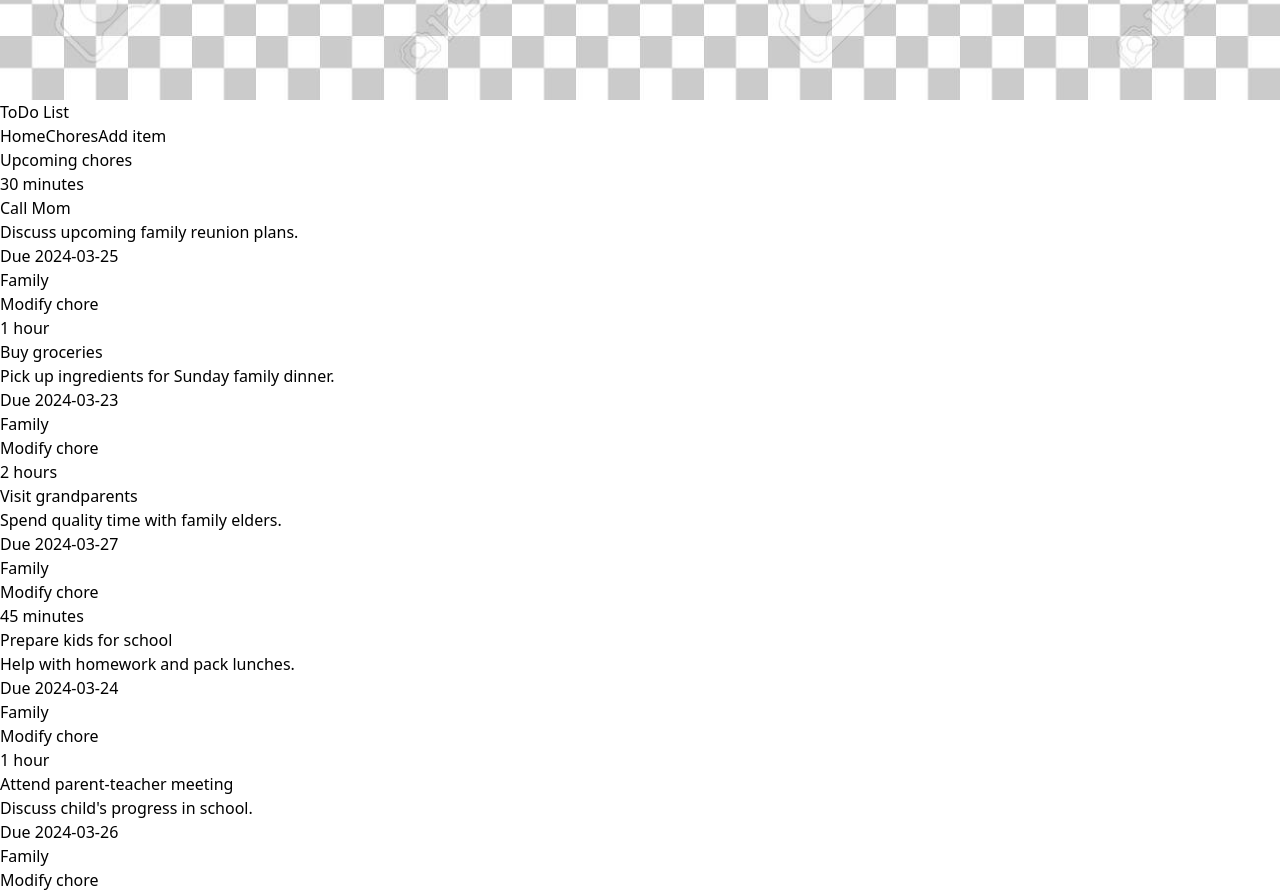
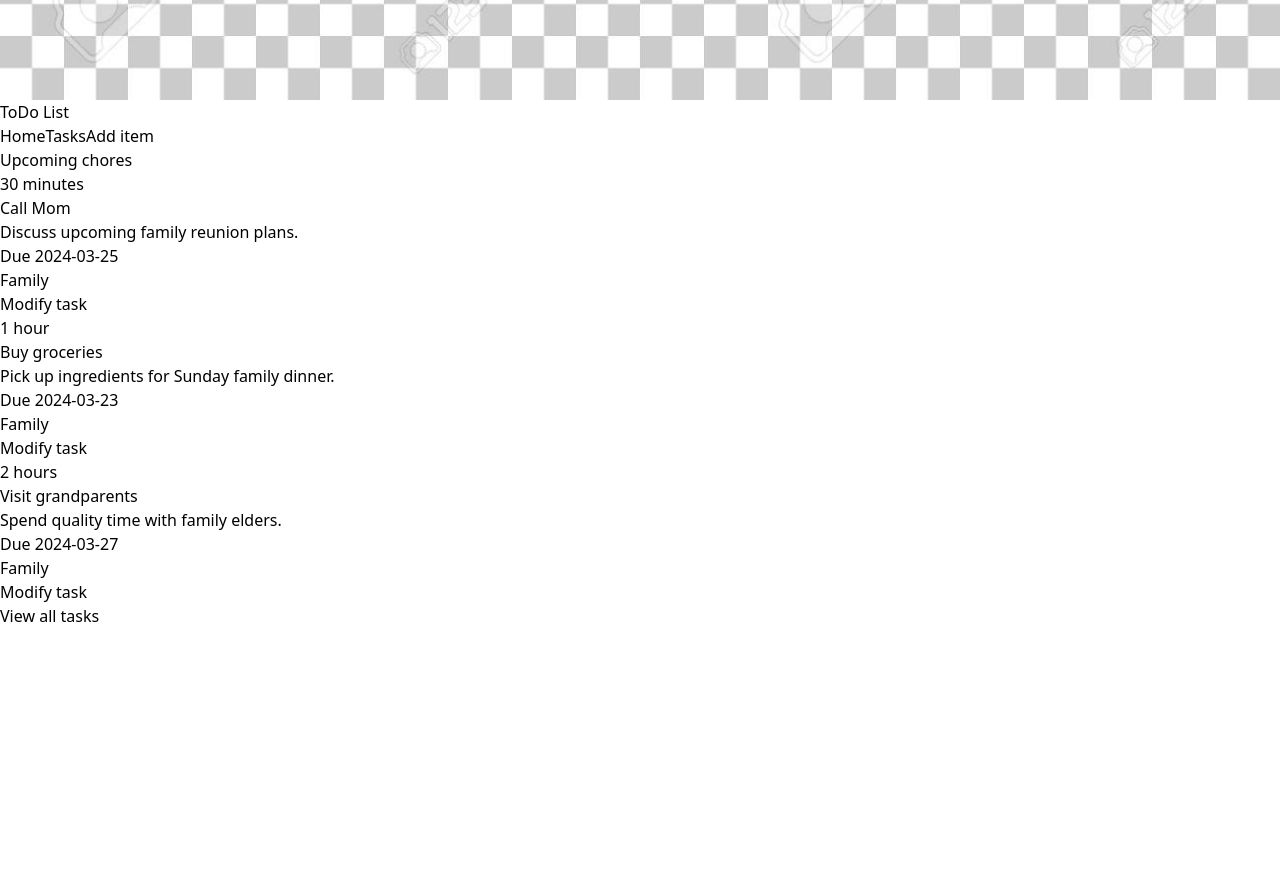
Before and after one commit to anurpeljto/web_project, a React (Vite) app: page / in a window 1280 px wide. Shown: the part 1180-2072 px from the top of the page. After the commit the page ends 1808 px from the top, so only its background shows below. Built offline with nearby package versions, Linux system fonts and the light colour scheme.

Commit message:
Add client-side router

```diff
--- a/src/App.jsx
+++ b/src/App.jsx
@@ -1,15 +1,21 @@
 import React from 'react'
-import Navbar from './components/Navbar'
 import {Route, createBrowserRouter, createRoutesFromElements, RouterProvider} from 'react-router-dom';
-import Upcoming from './components/Upcoming';
+import HomePage from './pages/HomePage';
+import MainLayout from './layouts/MainLayout';
+
+
+const router = createBrowserRouter(
+  createRoutesFromElements(
+    <Route path='/' element={<MainLayout />}>
+      <Route index element ={<HomePage />} />
+    </Route>
+  )
+);
 
 const App = () => {
   return (
-    <>
-      <Navbar />
-      <Upcoming />
-    </>
-  )
+    <RouterProvider router={router} />
+  );
 }
 
 export default App
--- a/src/components/Item.jsx
+++ b/src/components/Item.jsx
@@ -19,8 +19,8 @@
                                 <div className="text-amber-700 mb-3">
                                     {item.category}
                                 </div>
-                                <a href="chore.html" className='h-[36px] bg-green-500 hover:bg-green-600 text-white px-4 py-2 rounded-lg text-center text-sm'>
-                                    Modify chore
+                                <a href="task.html" className='h-[36px] bg-green-500 hover:bg-green-600 text-white px-4 py-2 rounded-lg text-center text-sm'>
+                                    Modify task
                                 </a>
                             </div>
                         </div>
--- a/src/components/Navbar.jsx
+++ b/src/components/Navbar.jsx
@@ -20,16 +20,16 @@
                         <div className="flex space-x-2">
 
                             <a to='/'
-                            className="text-white bg-black hover:bg-gray-900 hover:text-white rounded-md px-3 py-2">
+                            className="text-white bg-amber-700 hover:bg-amber-900 hover:text-white rounded-md px-3 py-2">
                                 Home
                             </a>
 
                             <a to='/chores/'
-                            className='text-white hover:bg-gray-900 hover:text-white rounded-md px-3 py-2'>
-                                Chores
+                            className='text-white hover:bg-amber-900 hover:text-white rounded-md px-3 py-2'>
+                                Tasks
                             </a>
 
-                            <a to='/add-chore' className='text-white hover:bg-gray-900 hover:text-white rounded-md px-3 py-2'>Add item</a>
+                            <a to='/add-chore' className='text-white hover:bg-amber-900 hover:text-white rounded-md px-3 py-2'>Add item</a>
 
                         </div>
                     </div>
--- a/src/components/Upcoming.jsx
+++ b/src/components/Upcoming.jsx
@@ -3,6 +3,7 @@
 import Item from './Item';
 
 const Upcoming = () => {
+    const upcomingItems = todo.slice(0,3);
   return (
     <>
         <section className='bg-green-40 px-4 py-10'>
@@ -11,7 +12,7 @@
                     Upcoming chores
                 </h2>
                 <div className="grid grid-cols-1 md:grid-cols-3 gap-6">
-                    {todo.map((item) => (
+                    {upcomingItems.map((item) => (
                         <Item item={item} key = {item.id}/>
                     ))}
 
--- /dev/null
+++ b/src/components/ViewAllItems.jsx
@@ -0,0 +1,15 @@
+import React from 'react'
+
+const ViewAllItems = () => {
+  return (
+    <>
+        <section className="m-auto max-w-lg my-10 px-6">
+            <a href="/tasks" className='block bg-green-700 text-white text-center py-4 px-6 rounded-xl hover:bg-green-500'>
+                View all tasks
+            </a>
+        </section>
+    </>
+  )
+}
+
+export default ViewAllItems
--- /dev/null
+++ b/src/layouts/MainLayout.jsx
@@ -0,0 +1,14 @@
+import {Outlet} from 'react-router-dom';
+import React from 'react'
+import Navbar from '../components/Navbar';
+
+const MainLayout = () => {
+  return (
+    <>
+        <Navbar />
+        <Outlet />
+    </>
+  )
+}
+
+export default MainLayout
--- /dev/null
+++ b/src/pages/HomePage.jsx
@@ -0,0 +1,15 @@
+import React from 'react'
+import Upcoming from '../components/Upcoming';
+import ViewAllItems from '../components/ViewAllItems';
+
+
+const HomePage = () => {
+  return (
+    <>
+        <Upcoming />
+        <ViewAllItems />
+    </>
+  )
+}
+
+export default HomePage
--- a/src/todo.json
+++ b/src/todo.json
@@ -38,5 +38,40 @@
     "duration": "1 hour",
     "due_date": "2024-03-26",
     "category": "Family"
+  },
+  {
+    "title": "Finish presentation slides",
+    "description": "Complete slides for the upcoming project presentation.",
+    "duration": "1.5 hours",
+    "due_date": "2024-03-25",
+    "category": "Work"
+  },
+  {
+    "title": "Go for a jog",
+    "description": "Enjoy a refreshing jog in the park to stay fit.",
+    "duration": "45 minutes",
+    "due_date": "2024-03-23",
+    "category": "Health"
+  },
+  {
+    "title": "Read book",
+    "description": "Spend some time reading the latest novel to relax.",
+    "duration": "1 hour",
+    "due_date": "2024-03-27",
+    "category": "Leisure"
+  },
+  {
+    "title": "Grocery shopping",
+    "description": "Buy essential groceries for the week.",
+    "duration": "1 hour",
+    "due_date": "2024-03-24",
+    "category": "Personal"
+  },
+  {
+    "title": "Call friend",
+    "description": "Catch up with an old friend over the phone.",
+    "duration": "30 minutes",
+    "due_date": "2024-03-26",
+    "category": "Social"
   }
 ]
```
